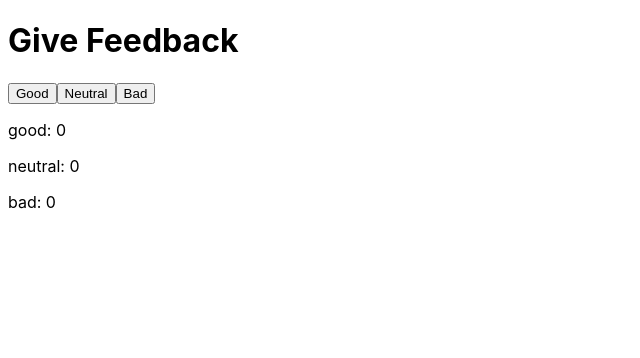
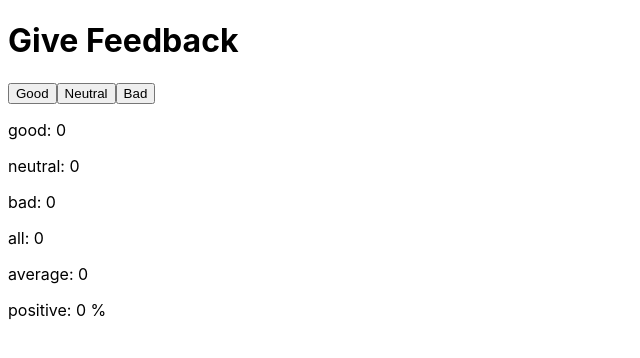
Before and after one commit to LBeul/fullstacktraining, a React (Create React App) app in the folder unicafe/: page / in a window 1280 px wide. Shown: the top 358 px of the page, without its empty margins (0-640 px from the left). Built offline with nearby package versions, Linux system fonts and the light colour scheme.

Commit message:
1.7 unicafe step2

```diff
--- a/unicafe/src/App.js
+++ b/unicafe/src/App.js
@@ -4,20 +4,30 @@ const App = () => {
   const [good, setGood] = useState(0)
   const [neutral, setNeutral] = useState(0)
   const [bad, setBad] = useState(0)
+  const [all, setAll] = useState(0)
+  const [avg, setAvg] = useState(0)
+  const [positive, setPositive] = useState(0)
 
   const onGoodClick = event => {
     event.preventDefault()
     setGood(good + 1)
+    adjustOverallStats()
   }
 
   const onNeutralClick = event => {
     event.preventDefault()
     setNeutral(neutral + 1)
+    adjustOverallStats()
   }
 
   const onBadClick = event => {
     event.preventDefault()
     setBad(bad + 1)
+    adjustOverallStats()
+  }
+
+  const adjustOverallStats = () => {
+    setAll(all + 1)
   }
 
   return (
@@ -27,7 +37,12 @@ const App = () => {
         onNeutralClick={onNeutralClick}
         onBadClick={onBadClick}
       />
-      <Statistics goodClicks={good} neutralClicks={neutral} badClicks={bad} />
+      <Statistics
+        goodClicks={good}
+        neutralClicks={neutral}
+        badClicks={bad}
+        allClicks={all}
+      />
     </>
   )
 }
@@ -47,12 +62,20 @@ const FeedbackButtons = ({ onGoodClick, onNeutralClick, onBadClick }) => (
   </>
 )
 
-const Statistics = ({ goodClicks, neutralClicks, badClicks }) => (
+const Statistics = ({ goodClicks, neutralClicks, badClicks, allClicks }) => {
+  const positive = allClicks != 0 ? goodClicks / allClicks : 0
+  const average = allClicks != 0 ? (goodClicks - badClicks) / allClicks : 0
+
+  return (
     <>
       <p>good: {goodClicks}</p>
       <p>neutral: {neutralClicks}</p>
       <p>bad: {badClicks}</p>
+      <p>all: {allClicks}</p>
+      <p>average: {average}</p>
+      <p>positive: {positive} %</p>
     </>
   )
+}
 
 export default App
```
Lines whose indentation alone changed are shown as unchanged.
